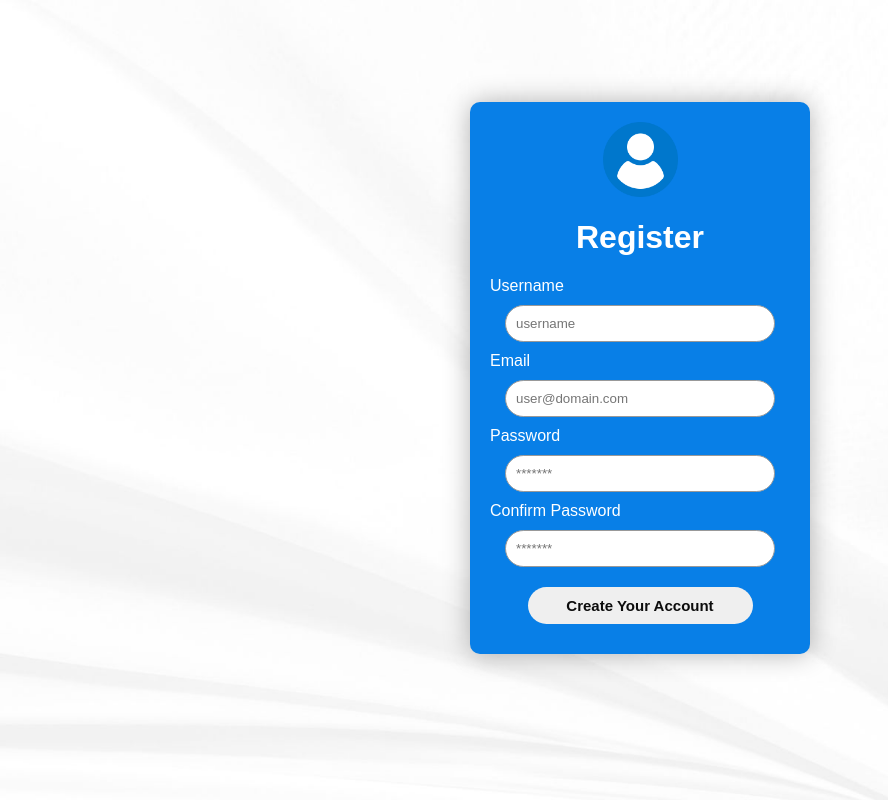
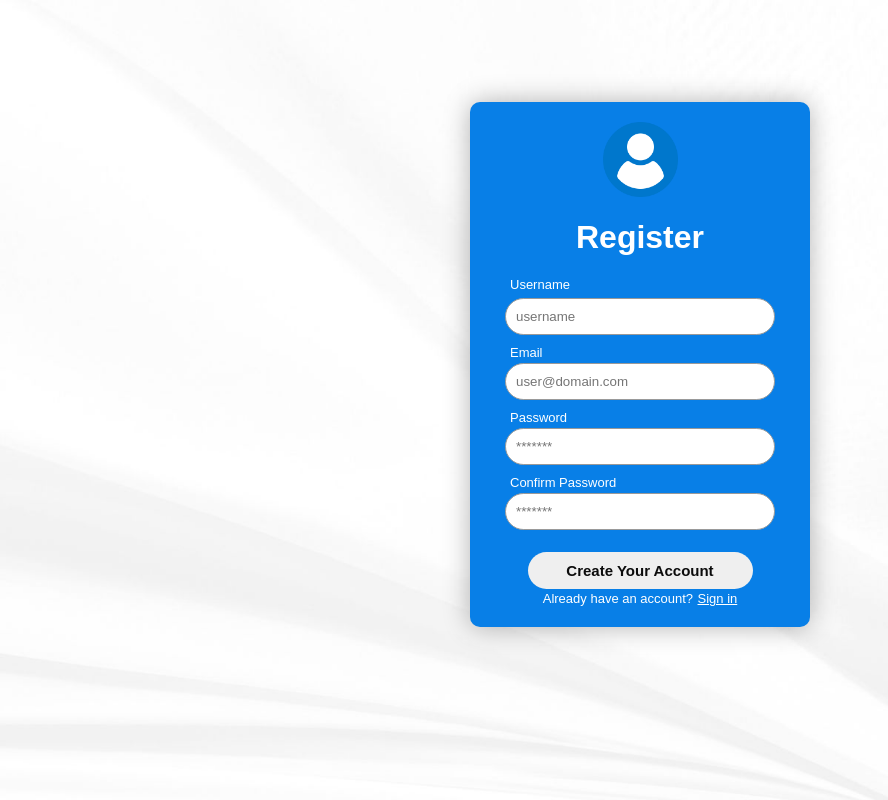
Before and after one commit to EarliestHippo27/note-ninja, a Flask app: page /sign-up in a window 1280 px wide. Shown: the whole page, without its empty margins (0-888 px from the left). Run offline with Flask 3, Linux system fonts and the light colour scheme.

Commit message:
added QOL features (navigation between login / register) and a bit more styling

```diff
--- a/NoteNinjabackend/static/styles/styles.css
+++ b/NoteNinjabackend/static/styles/styles.css
@@ -24,6 +24,7 @@ body
     border-radius: 20px;
     padding: 10px;
     margin: 10px 0;
+    margin-top: 1%;
     width: 90%;
     border: 1px solid #999;
     outline: none;
--- a/NoteNinjabackend/templates/go.html
+++ b/NoteNinjabackend/templates/go.html
@@ -1,4 +1,3 @@
-[4:32 PM] Michael Wiredu-Aidoo
 <!DOCTYPE html>
 <html lang="en">
 <head>
@@ -8,7 +7,7 @@
     <title>Register or Login</title>
 </head>
 <body background="{{ url_for('static',filename='resources/background.jpg') }}" style="display: flex; align-items: center; justify-content: center;">
-    <a href="/login" class="btn btn-primary" style="position: absolute; top: 40%; transform: translateY(-50%);"><h1>Login</h1></a>
-    <a href="/sign-up" class="btn btn-primary" style="position: absolute; bottom: 40%; transform: translateY(-50%);"><h1>Register</h1></a>
+    <a href="/login" class="btn btn-primary" style="position: absolute; top: 40%; transform: translateY(-50%); width: 20%;"><h1>Login</h1></a>
+    <a href="/sign-up" class="btn btn-primary" style="position: absolute; bottom: 40%; transform: translateY(-50%); width: 20%;"><h1>Register</h1></a>
 </body>
 </html>
--- a/NoteNinjabackend/templates/home.html
+++ b/NoteNinjabackend/templates/home.html
@@ -7,13 +7,15 @@
     <link href="https://cdn.jsdelivr.net/npm/bootstrap@5.3.3/dist/css/bootstrap.min.css" rel="stylesheet" integrity="sha384-QWTKZyjpPEjISv5WaRU9OFeRpok6YctnYmDr5pNlyT2bRjXh0JMhjY6hW+ALEwIH" crossorigin="anonymous">
     <script src="https://cdn.jsdelivr.net/npm/bootstrap@5.3.3/dist/js/bootstrap.bundle.min.js" integrity="sha384-YvpcrYf0tY3lHB60NNkmXc5s9fDVZLESaAA55NDzOxhy9GkcIdslK1eN7N6jIeHz" crossorigin="anonymous"></script>
 </head>
-<body background="{{ url_for('static',filename='resources/background.jpg') }}">
+<body background="{{ url_for('static',filename='resources/background.jpg') }}" style="width: 90%; align-items: center; margin-left: 5%;">
     <!--Smith Island Cake-->
     <!--button for creating new file-->
 
     <!--table to store file names and buttons-->
     <br><br>
-    <button class="btn btn-primary" style="margin-left: 10px;">Create New File</button>
+    <button class="btn btn-primary" style="float:left; margin-left: 2px;">Create New File</button>
+    <a href="/logout"class="btn btn-primary" style="float:right; margin-right: 2px;">Logout</a>
+
     <table class="table">
 
         <h1 style="text-align: center;">My Files</h1>
--- a/NoteNinjabackend/templates/register.html
+++ b/NoteNinjabackend/templates/register.html
@@ -10,15 +10,17 @@
     <form method="POST" class="registration-form">
         <img src="{{ url_for('static',filename='resources/user_icon.png') }}">
         <h1>Register</h1>
-        <label for="username" style="float: left">Username</label><br>
+        <label for="username" style="margin-left: 20px; float: left; font-size: small; margin-bottom: 0%;">Username</label><br>
         <input name="username" label="username" type="text" class="input-box" placeholder="username">
-        <label for="email" style="float: left">Email</label><br>
+        <label for="email" style="margin-left: 20px; float: left; font-size: small;">Email</label><br>
         <input name="email" type="email" class="input-box" placeholder="user@domain.com">
-        <label for="password" style="float: left">Password</label><br>
+        <label for="password" style="margin-left: 20px; float: left; font-size: small;">Password</label><br>
         <input name="password" type="password" class="input-box" placeholder="*******">
-        <label for="confirm_password" style="float: left">Confirm Password</label><br>
+        <label for="confirm_password" style="margin-left: 20px; float: left; font-size: small;">Confirm Password</label><br>
         <input name="confirm_password" type="password" class="input-box" placeholder="*******">
-        <button type="submit" class="signup-button"><strong>Create Your Account</strong></button>
+        <button type="submit" class="signup-button" style="display: block; margin: auto; margin-top: 4%"><strong>Create Your Account</strong></button>
+        <p style="display: inline; color: #fff; font-size: small;">Already have an account?</p>
+        <a href="/login" style="display: inline; color: #fff; font-size: small;">Sign in</a>
     </form>
     {% with messages = get_flashed_messages(with_categories=true) %}
         {% if messages %}
```
Also changed, not shown: NoteNinjabackend/templates/login.html (+6 -3 lines), instance/database.db (added).
